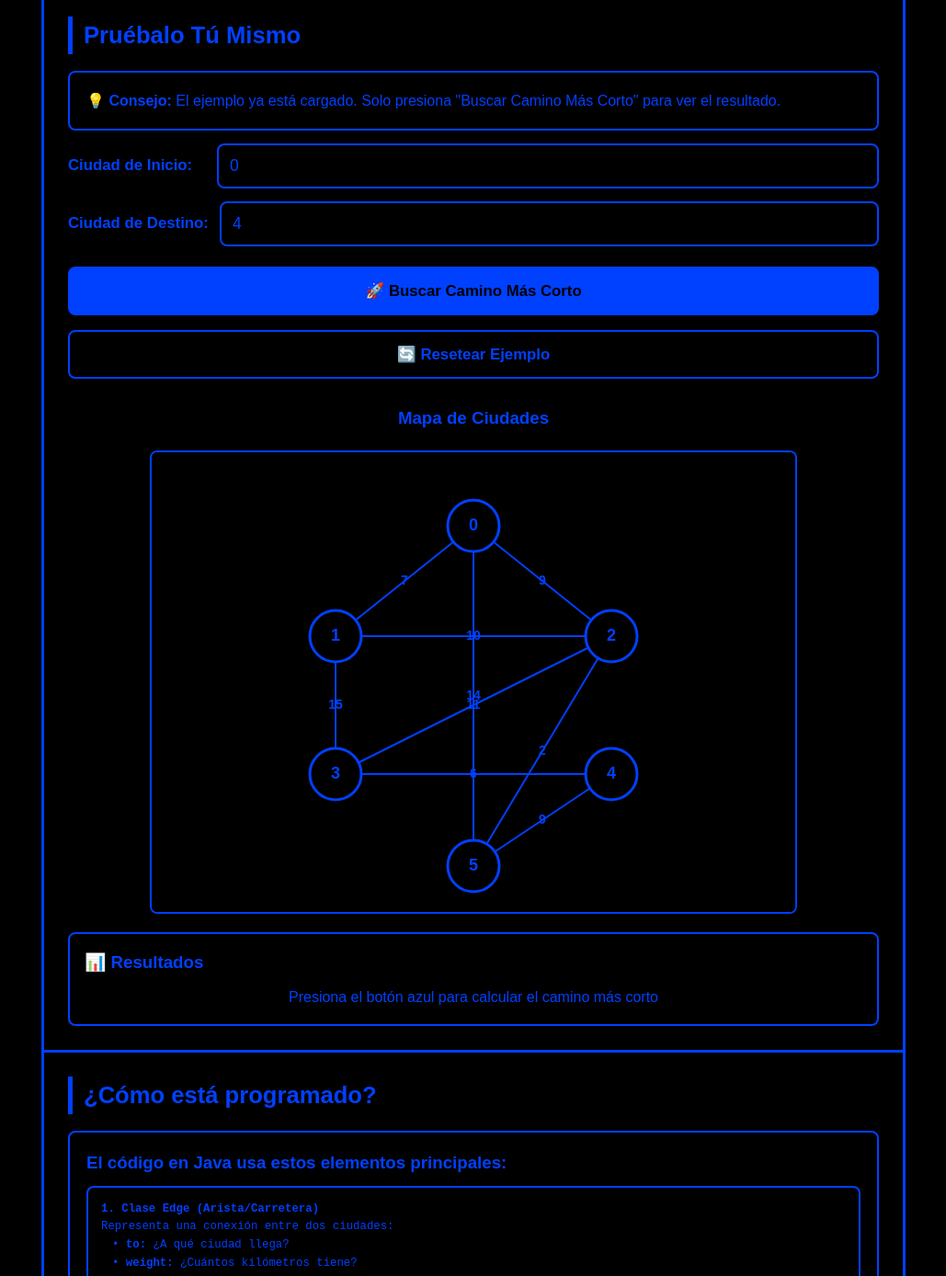
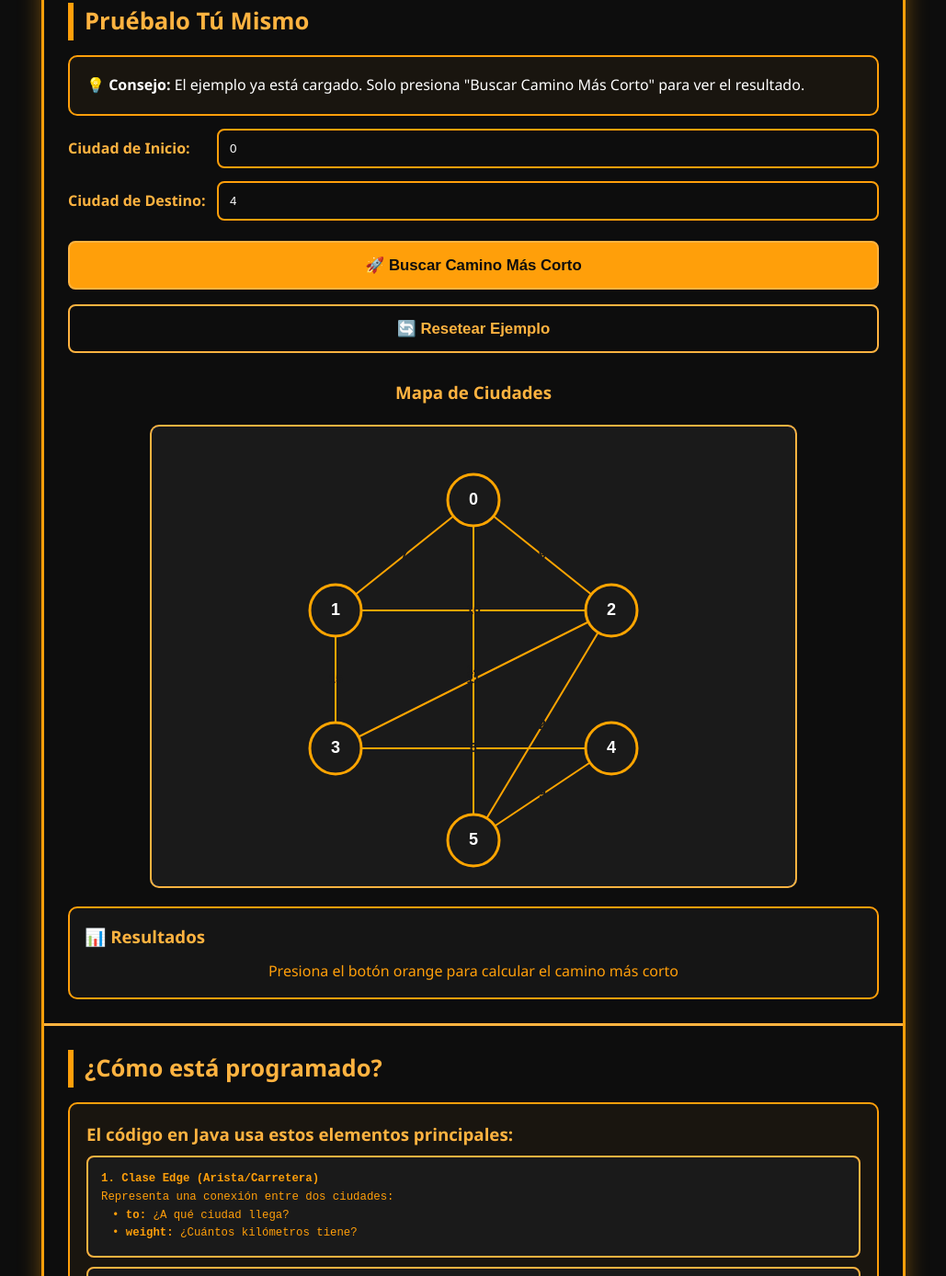
Before and after one commit to Samirssj/Dijkstra.github.io, a plain HTML site: page index.html in a window 1280 px wide. Shown: the part 865-2253 px from the top of the page at 92% size, without its empty margins (125-1154 px from the left). Drawn offline with Linux system fonts and the light colour scheme.

```diff
--- a/index.html
+++ b/index.html
@@ -3,32 +3,37 @@
 <head>
   <meta charset="utf-8" />
   <meta name="viewport" content="width=device-width, initial-scale=1" />
-    <title>Algoritmo de Dijkstra - Encuentra el Camino Más Corto</title>
+  <title>Algoritmo de Dijkstra - Camino Más Corto</title>
+
   <style>
     * { margin: 0; padding: 0; box-sizing: border-box; }
-        /* Solo colores permitidos: #000000 y #0040ff */
+
+    /* 🎨 Paleta principal */
     :root {
-            --black: #000000;
-            --blue: #0040ff;
+      --blue: #ff9f0a;      /* Naranja fuerte para acentos */
+      --gray: #ffffff;      /* Texto claro */
+      --orange: #ffb340;    /* Detalles suaves y bordes */
+      --opacity: #f2f2f2;   /* Fondo claro de contraste */
+      --black: #0d0d0d;     /* Fondo general oscuro */
     }
+
     html, body {
       height: 100%;
       background: var(--black);
-            color: var(--blue);
-            font-family: Arial, sans-serif;
+      color: var(--gray);
+      font-family: "Segoe UI", Arial, sans-serif;
+      line-height: 1.6;
       -webkit-font-smoothing: antialiased;
-            -moz-osx-font-smoothing: grayscale;
-            line-height: 1.6;
     }
 
     .container {
       max-width: 940px;
       margin: 24px auto;
       background: var(--black);
-            border-radius: 10px;
+      border-radius: 12px;
       overflow: hidden;
-            padding-bottom: 24px;
       border: 3px solid var(--blue);
+      box-shadow: 0 0 25px rgba(255, 159, 10, 0.4);
     }
 
     header {
@@ -37,50 +42,48 @@
       padding: 28px 20px;
       text-align: center;
     }
-        h1 { font-size: 2em; margin-bottom: 8px; color: var(--black); }
-        .subtitle { color: var(--black); opacity: 0.95; }
+    h1 { font-size: 2em; margin-bottom: 6px; }
+    .subtitle { color: var(--black); opacity: 0.8; }
 
     .section {
       padding: 26px;
-            border-bottom: 3px solid var(--blue);
+      border-bottom: 3px solid var(--orange);
     }
     .section:last-child { border-bottom: none; }
 
     h2 {
-            color: var(--blue);
+      color: var(--orange);
       font-size: 1.6em;
-            margin-bottom: 18px;
-            border-left: 5px solid var(--blue);
+      margin-bottom: 16px;
+      border-left: 6px solid var(--blue);
       padding-left: 12px;
     }
 
     .explanation, .tip-box {
-            background: var(--black);
+      background: rgba(255, 179, 64, 0.05);
       padding: 18px;
-            border-radius: 8px;
+      border-radius: 10px;
       margin-bottom: 14px;
       border: 2px solid var(--blue);
-            color: var(--blue);
+      color: var(--gray);
     }
 
-        .explanation h3 { color: var(--blue); margin-bottom: 10px; }
-        .explanation p, .explanation li { color: var(--blue); }
+    .explanation h3 { color: var(--orange); margin-bottom: 8px; }
 
     .example-box {
-            background: var(--black);
-            padding: 12px;
+      background: rgba(255, 159, 10, 0.08);
+      border-left: 4px solid var(--blue);
+      padding: 14px;
+      margin: 10px 0;
       border-radius: 8px;
-            margin: 12px 0;
-            border-left: 4px solid var(--blue);
-            color: var(--blue);
     }
 
     .code-explanation, pre code {
-            background: var(--black);
-            color: var(--blue);
+      background: #1a1a1a;
+      color: var(--opacity);
       padding: 14px;
       border-radius: 8px;
-            border: 2px solid var(--blue);
+      border: 2px solid var(--orange);
       display: block;
       overflow-x: auto;
       font-family: monospace;
@@ -88,63 +91,76 @@
     }
 
     .input-simple {
-            display: flex; align-items: center; gap: 12px; margin: 14px 0; font-size: 1.05em;
+      display: flex;
+      align-items: center;
+      gap: 12px;
+      margin: 14px 0;
     }
-        .input-simple label { color: var(--blue); font-weight: bold; min-width: 150px; }
+    .input-simple label {
+      color: var(--orange);
+      font-weight: bold;
+      min-width: 150px;
+    }
     .input-simple input {
-            flex: 1; padding: 12px; font-size: 1.05em;
-            border: 2px solid var(--blue); border-radius: 8px;
-            background: var(--black); color: var(--blue);
+      flex: 1;
+      padding: 12px;
+      border: 2px solid var(--blue);
+      border-radius: 8px;
+      background: var(--black);
+      color: var(--gray);
     }
 
     .big-button {
       width: 100%;
       padding: 14px;
       font-size: 1.05em;
-            font-weight: 700;
-            border: 2px solid var(--blue);
+      font-weight: bold;
+      border: 2px solid var(--orange);
       border-radius: 8px;
       cursor: pointer;
       margin: 8px 0;
-            transition: transform .12s ease;
+      transition: all .15s ease;
       background: var(--blue);
       color: var(--black);
     }
-        .big-button:active { transform: translateY(1px); }
+    .big-button:hover {
+      transform: scale(1.02);
+      box-shadow: 0 0 12px var(--orange);
+    }
 
     .btn-black {
       background: var(--black);
-            color: var(--blue);
-            border: 2px solid var(--blue);
+      color: var(--orange);
+      border: 2px solid var(--orange);
     }
 
     canvas {
       display: block;
       margin: 20px auto;
       max-width: 100%;
-            border-radius: 8px;
-            background: var(--black);
-            border: 2px solid var(--blue);
+      border-radius: 10px;
+      background: var(--opacity);
+      border: 2px solid var(--orange);
     }
 
     .results-box {
-            background: var(--black);
+      background: rgba(255,255,255,0.03);
       padding: 16px;
-            border-radius: 8px;
-            margin-top: 12px;
+      border-radius: 10px;
+      margin-top: 14px;
       border: 2px solid var(--blue);
-            color: var(--blue);
     }
-        .results-box h3 { color: var(--blue); margin-bottom: 10px; }
+    .results-box h3 {
+      color: var(--orange);
+      margin-bottom: 10px;
+    }
 
     .distance-item {
-            background: var(--black);
-            padding: 12px;
-            margin: 8px 0;
+      background: rgba(255,255,255,0.05);
+      padding: 10px;
+      margin: 6px 0;
+      border-left: 4px solid var(--blue);
       border-radius: 6px;
-            font-size: 1em;
-            border-left: 4px solid var(--blue);
-            color: var(--blue);
     }
 
     .path-result {
@@ -153,13 +169,9 @@
       padding: 14px;
       border-radius: 8px;
       margin: 12px 0;
-            font-size: 1.05em;
       text-align: center;
-            border: 2px solid var(--blue);
+      border: 2px solid var(--orange);
     }
-
-        ul { margin-left: 18px; color: var(--blue); }
-        li { margin: 8px 0; color: var(--blue); }
 
     @media (max-width:768px) {
       .input-simple { flex-direction: column; align-items: stretch; }
@@ -167,6 +179,7 @@
     }
   </style>
 </head>
+
 <body>
    <div class="container">
         <header>
@@ -230,13 +243,13 @@
                 </button>
             </div>
 
-            <h3 style="color: var(--blue); margin: 20px 0 10px 0; text-align: center;">Mapa de Ciudades</h3>
+            <h3 style="color: var(--orange); margin: 20px 0 10px 0; text-align: center;">Mapa de Ciudades</h3>
             <canvas id="graphCanvas" width="700" height="500"></canvas>
 
             <div class="results-box" id="results">
                 <h3>📊 Resultados</h3>
                 <p style="text-align: center; color: var(--blue);">
-                    Presiona el botón azul para calcular el camino más corto
+                    Presiona el botón orange para calcular el camino más corto
                 </p>
             </div>
         </div>
@@ -513,7 +526,7 @@ public class Dijkstra {
             const canvas = document.getElementById('graphCanvas');
             const ctx = canvas.getContext('2d');
             // limpiar con negro
-            ctx.fillStyle = '#000000';
+            ctx.fillStyle = '#1a1a1a';
             ctx.fillRect(0, 0, canvas.width, canvas.height);
 
             const positions = [
@@ -536,14 +549,14 @@ public class Dijkstra {
                 ctx.beginPath();
                 ctx.moveTo(p1.x, p1.y);
                 ctx.lineTo(p2.x, p2.y);
-                ctx.strokeStyle = '#0040ff'; // solo color permitido
+                ctx.strokeStyle = 'orange'; // solo color permitido
                 ctx.lineWidth = isInPath ? 6 : 2;
                 ctx.stroke();
 
                 // Peso (texto azul sobre negro)
                 const mx = (p1.x + p2.x) / 2;
                 const my = (p1.y + p2.y) / 2;
-                ctx.fillStyle = '#0040ff';
+                ctx.fillStyle = '#orange';
                 ctx.font = 'bold 14px Arial';
                 ctx.textAlign = 'center';
                 ctx.textBaseline = 'middle';
@@ -557,14 +570,14 @@ public class Dijkstra {
                 // círculo (azul si está en camino, negro si no)
                 ctx.beginPath();
                 ctx.arc(pos.x, pos.y, 28, 0, 2 * Math.PI);
-                ctx.fillStyle = isInPath ? '#0040ff' : '#000000';
+                ctx.fillStyle = isInPath ? 'orange' : '#1a1a1a';
                 ctx.fill();
                 ctx.lineWidth = 3;
-                ctx.strokeStyle = '#0040ff';
+                ctx.strokeStyle = '#orange';
                 ctx.stroke();
 
                 // número del nodo: si fondo azul -> negro, si fondo negro -> azul
-                ctx.fillStyle = (isInPath ? '#000000' : '#0040ff');
+                ctx.fillStyle = (isInPath ? '#000000' : 'white');
                 ctx.font = 'bold 18px Arial';
                 ctx.textAlign = 'center';
                 ctx.textBaseline = 'middle';
@@ -628,7 +641,7 @@ public class Dijkstra {
             let html = '<h3>📊 Resultados del Cálculo</h3>';
 
             html += '<div style="margin: 12px 0;">';
-            html += '<h4 style="color: #0040ff; margin-bottom: 10px;">Distancias desde la Ciudad ' + source + ':</h4>';
+            html += '<h4 style="color: orange; margin-bottom: 10px;">Distancias desde la Ciudad ' + source + ':</h4>';
 
             for (let i = 0; i < dist.length; i++) {
                 const distStr = dist[i] === INF ? 'No hay camino' : dist[i] + ' km';
@@ -659,7 +672,7 @@ public class Dijkstra {
             document.getElementById('targetNode').value = 4;
             document.getElementById('results').innerHTML = `
                 <h3>📊 Resultados</h3>
-                <p style="text-align: center; color: #0040ff;">
+                <p style="text-align: center; color: orange;">
                     Presiona el botón azul para calcular el camino más corto
                 </p>
             `;
```
Lines whose indentation alone changed are shown as unchanged.
